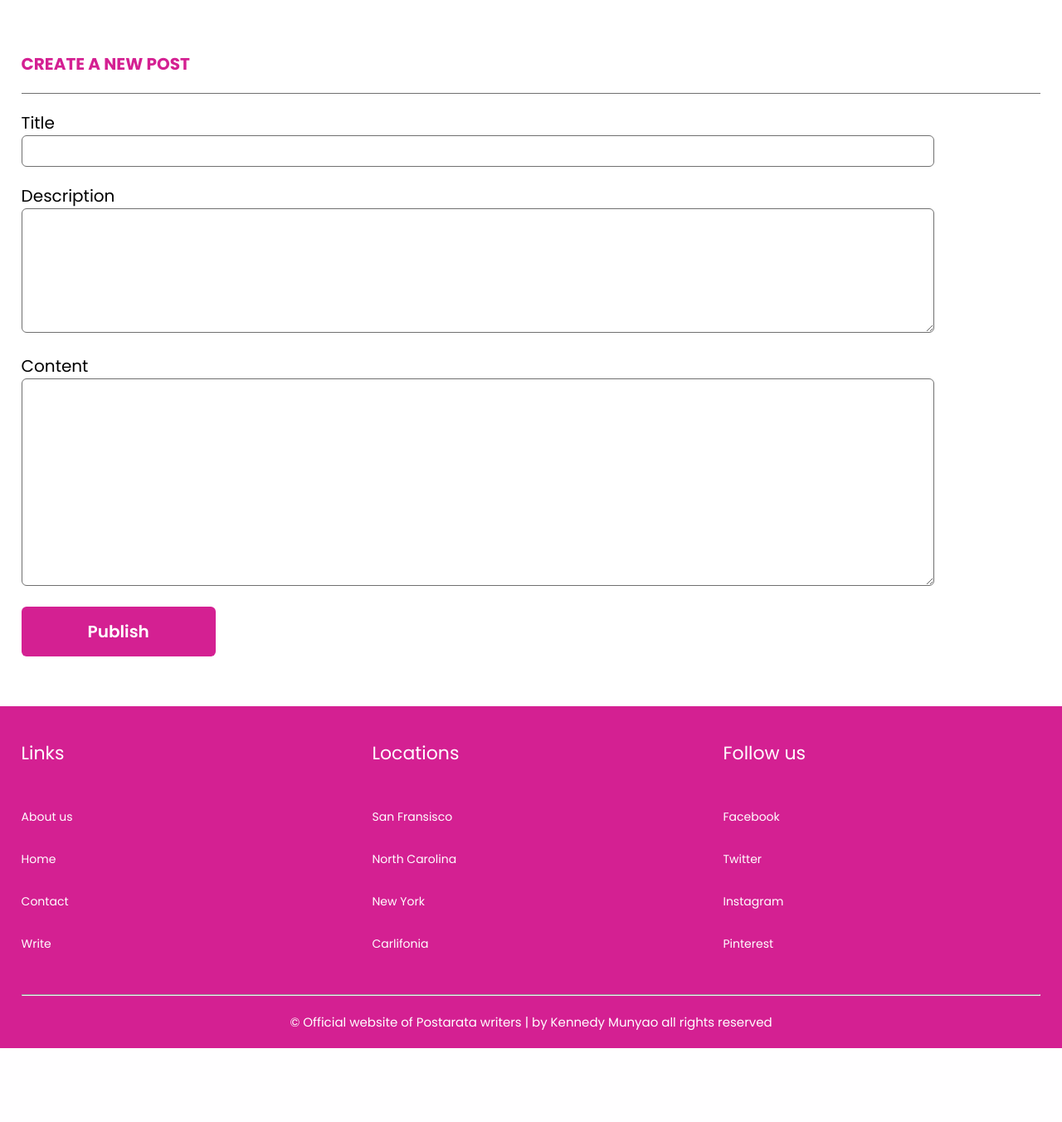
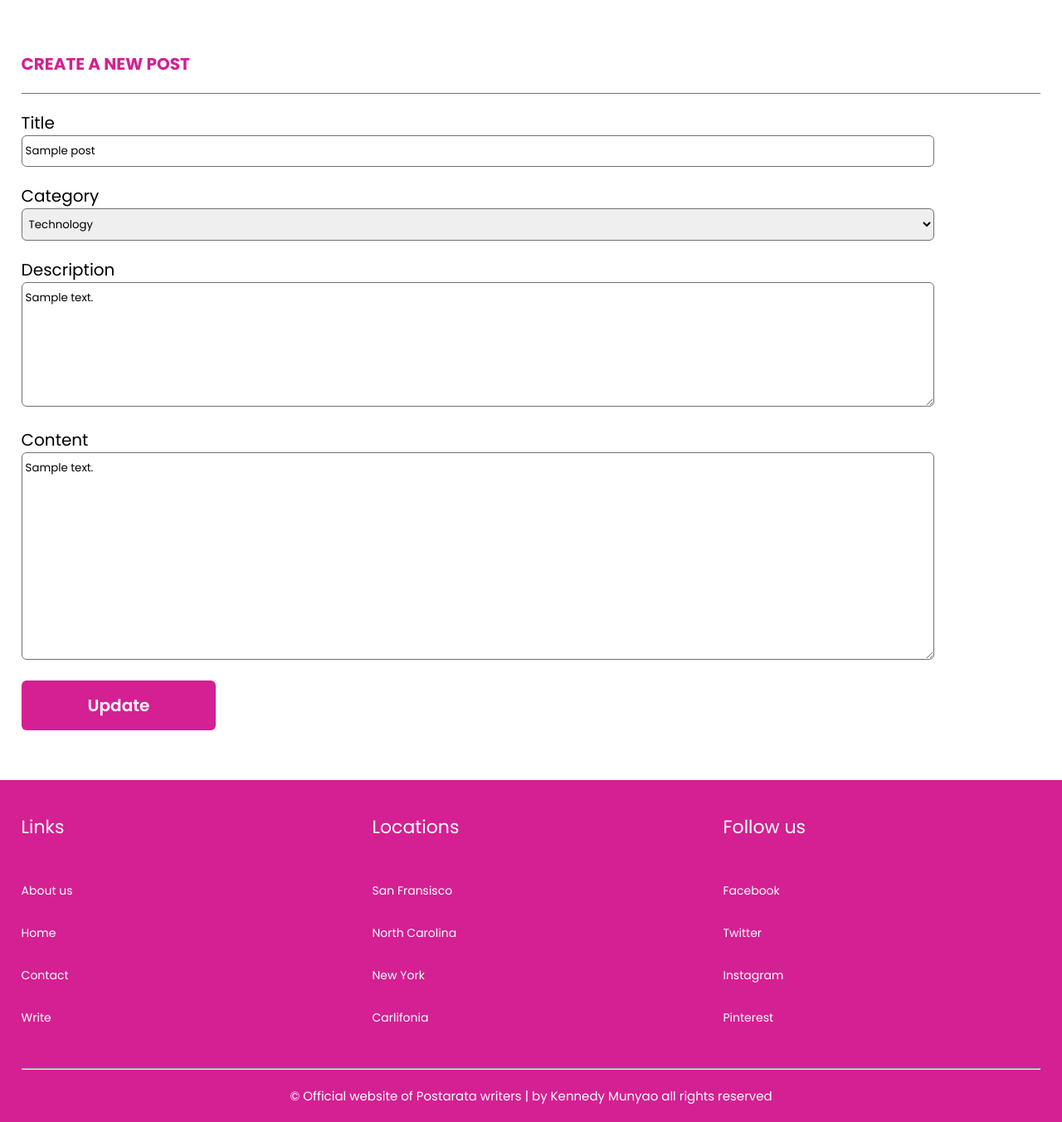
Before and after one commit to muendokennedy/crud-rest-api-php-MVC, a PHP site: page /create.php?id=1 in a window 1280 px wide. Shown: the part 58-1410 px from the top of the page at 83% size. Before the commit the page ends 1321 px from the top, so only its background shows below. Run offline with PHP 8.4, Linux system fonts and the light colour scheme; tables that the repository leaves empty or names only in its code hold one stand-in row (values such as "Sample post").

Commit message:
Created the data insertion php script and the data upadate script

```diff
--- /dev/null
+++ b/controller/postcotrl.class.php
@@ -0,0 +1,169 @@
+<?php
+
+require_once("../models/posts.class.php");
+
+
+class Postcotrl
+{
+  public $id;
+
+  public function showPost()
+  {
+
+    $post = new Posts();
+
+    $post->id = (isset($_GET["id"])) ? $_GET["id"] : die();
+
+    $post->read_post();
+
+    echo "<div class=\"post-title\"> {$post->title} </div>
+        <div class=\"post-content\">{$post->body}</div>";
+
+  }
+
+  public function show_posts_update_mode()
+  {
+
+    if(isset($_GET["id"])){
+
+      $post = new Posts();
+
+      $post->id = $_GET["id"];
+
+      $post->read_post();
+
+      echo "<div class=\"create-post-box\">
+            <h1>create a new post</h1>
+            <form action=\"../includes/update.includes.php\" method=\"POST\">
+              <div class=\"input-box\">
+                <label for=\"title\">Title</label>
+                <input type=\"text\" name=\"title\" id=\"title\" value=\"{$post->title}\">
+                <input type=\"hidden\" name=\"uid\" id=\"uid\" value=\"{$post->id}\">
+              </div>
+              <div class=\"input-box\">
+                <label for=\"category_name\">Category</label>
+                <select name=\"category_name\" id=\"category_name\">
+                  <option value=\"1\" >Technology</option>
+                  <option value=\"2\">Computer science</option>
+                  <option value=\"3\">Mechanical Engineering</option>
+                  <option value=\"4\">Agriculture</option>
+                </select>
+              </div>
+              <div class=\"input-box\">
+                <label for=\"desc\">Description</label>
+                <textarea name=\"desc\" id=\"desc\">{$post->description}</textarea>
+              </div>
+              <div class=\"input-box\">
+                <label for=\"content\">Content</label>
+                <textarea name=\"content\" id=\"content\">{$post->body}</textarea>
+              </div>
+              <div class=\"input-box\">
+                <button type=\"submit\" class=\"btn\" name=\"submit\">Update</button>
+              </div>
+            </form>
+            </div>";
+
+    } else {
+
+      echo "<div class=\"create-post-box\">
+            <h1>create a new post</h1>
+            <form action=\"../includes/update.includes.php\" method=\"POST\">
+              <div class=\"input-box\">
+                <label for=\"title\">Title</label>
+                <input type=\"text\" name=\"title\" id=\"title\">
+              </div>
+              <div class=\"input-box\">
+                <label for=\"category_name\">Category</label>
+                <select name=\"category_name\" id=\"category_name\">
+                  <option value=\"1\">Technology</option>
+                  <option value=\"2\">Computer science</option>
+                  <option value=\"3\">Mechanical Engineering</option>
+                  <option value=\"4\">Agriculture</option>
+                </select>
+              </div>
+              <div class=\"input-box\">
+                <label for=\"desc\">Description</label>
+                <textarea name=\"desc\" id=\"desc\"></textarea>
+              </div>
+              <div class=\"input-box\">
+                <label for=\"content\">Content</label>
+                <textarea name=\"content\" id=\"content\"></textarea>
+              </div>
+              <div class=\"input-box\">
+                <button type=\"submit\" class=\"btn\" name=\"submit\">Publish</button>
+              </div>
+            </form>
+            </div>";
+    }
+
+
+  }
+  public function showPosts()
+  {
+
+    $post = new Posts();
+
+    $result_set = $post->read_posts();
+
+    foreach($result_set as $result){
+
+      echo "<div class=\"post-box\">
+      <div class=\"content\">
+      <div class=\"title\">{$result["title"]}</div>
+      <div class=\"description\">{$result["description"]}</div>
+      </div>
+      <a href=\"post.php?id={$result["id"]}\" class=\"btn\">Read more</a>
+      </div>";
+
+    }
+
+  }
+  public function create_post($category_id, $title, $description, $body)
+  {
+    $post = new Posts();
+
+    if(!$this->empty_input($category_id, $title, $description, $body)){
+
+      header("Location: ../views/create.php?error=emptyinputs");
+
+      exit();
+
+    }
+
+    $post->create($category_id, $title, $description, $body);
+
+  }
+
+  public function update_post($category_id, $title, $description, $body)
+  {
+    $post = new Posts();
+
+    $post->id = $this->id;
+
+    if(!$this->empty_input($category_id, $title, $description, $body)){
+
+      header("Location: ../views/create.php?error=emptyinputs");
+
+      exit();
+
+    }
+    $post->update($category_id, $title, $description, $body);
+  }
+
+  public function empty_input($category_id, $title, $description, $body)
+  {
+      $result = "";
+
+    if(empty($category_id) || empty($title) || empty($description) || empty($body)){
+
+      $result = false;
+
+    } else{
+
+      $result = true;
+
+    }
+    return $result;
+
+  }
+}
--- a/controller/postcotrl.php
+++ /dev/null
@@ -1,41 +0,0 @@
-<?php
-
-require_once("../models/posts.class.php");
-
-
-class Postcotrl
-{
-  public function showPost()
-  {
-
-    $post = new Posts();
-
-    $post->id = $_GET["id"];
-
-    $post->read_post();
-
-    echo "<div class=\"post-title\"> {$post->title} </div>
-        <div class=\"post-content\">{$post->body}</div>";
-
-  }
-  public function showPosts()
-  {
-
-    $post = new Posts();
-
-    $result_set = $post->read_posts();
-
-    foreach($result_set as $result){
-
-      echo "<div class=\"post-box\">
-      <div class=\"content\">
-      <div class=\"title\">{$result["title"]}</div>
-      <div class=\"description\">{$result["description"]}</div>
-      </div>
-      <a href=\"post.php?id={$result["id"]}\" class=\"btn\">Read more</a>
-      </div>";
-
-    }
-
-  }
-}
--- a/models/posts.class.php
+++ b/models/posts.class.php
@@ -5,7 +5,7 @@ require_once("database.class.php");
 class Posts extends Database
 {
   private $conn;
-  private $table = "posts";
+  private $table = array("posts", "categories");
 
   // Post properties
   public $id;
@@ -15,6 +15,7 @@ class Posts extends Database
   public $description;
   public $body;
   public $created_at;
+  public $name;
 
   // constructor
   public function __construct()
@@ -29,7 +30,7 @@ class Posts extends Database
 
       $this->conn->setAttribute(PDO::ATTR_ERRMODE, PDO::ERRMODE_EXCEPTION);
 
-      $query = "SELECT c.name as category_name, p.id, p.category_id, p.title, p.description, p.body, p.created_at FROM {$this->table} p LEFT JOIN categories c ON p.category_id = c.id ORDER BY p.created_at DESC;";
+      $query = "SELECT c.name as category_name, p.id, p.category_id, p.title, p.description, p.body, p.created_at FROM {$this->table[0]} p LEFT JOIN categories c ON p.category_id = c.id ORDER BY p.created_at DESC;";
 
       $stmt = $this->conn->prepare($query);
 
@@ -53,7 +54,7 @@ class Posts extends Database
 
         $this->conn->setAttribute(PDO::ATTR_ERRMODE, PDO::ERRMODE_EXCEPTION);
 
-        $query = "SELECT c.name as category_name, p.id, p.category_id, p.title, p.description, p.body, p.created_at FROM {$this->table} p LEFT JOIN categories c ON p.category_id = c.id WHERE p.id = ? LIMIT 0,1;";
+        $query = "SELECT c.name as category_name, p.id, p.category_id, p.title, p.description, p.body, p.created_at FROM {$this->table[0]} p LEFT JOIN categories c ON p.category_id = c.id WHERE p.id = ? LIMIT 0,1;";
 
         $stmt = $this->conn->prepare($query);
 
@@ -76,4 +77,47 @@ class Posts extends Database
 
     }
   }
+
+  public function create($category_id, $title, $description, $body)
+  {
+    $query = "INSERT INTO {$this->table[0]}(category_id, title, description, body) VALUES(:category_id, :title,:description,:body);";
+
+    $stmt = $this->conn->prepare($query);
+
+
+    $this->category_id = htmlspecialchars(strip_tags($category_id));
+    $this->title = htmlspecialchars(strip_tags($title));
+    $this->description = htmlspecialchars(strip_tags($description));
+    $this->body = htmlspecialchars(strip_tags($body));
+
+    $stmt->bindParam(":category_id", $this->category_id);
+    $stmt->bindParam(":title", $this->title);
+    $stmt->bindParam(":description", $this->description);
+    $stmt->bindParam(":body", $this->body);
+
+    $stmt->execute();
+  }
+
+  public function update($category_id, $title, $description, $body)
+  {
+    $query = "UPDATE {$this->table[0]} SET category_id = :category_id, title = :title,description = :description, body = :body WHERE id = :id;";
+
+    $stmt = $this->conn->prepare($query);
+
+
+    $this->category_id = htmlspecialchars(strip_tags($category_id));
+    $this->title = htmlspecialchars(strip_tags($title));
+    $this->description = htmlspecialchars(strip_tags($description));
+    $this->body = htmlspecialchars(strip_tags($body));
+
+    $stmt->bindParam(":category_id", $this->category_id);
+    $stmt->bindParam(":title", $this->title);
+    $stmt->bindParam(":description", $this->description);
+    $stmt->bindParam(":body", $this->body);
+    $stmt->bindParam(":id", $this->id);
+
+     //echo $this->id;
+
+    $stmt->execute();
+  }
 }
--- a/views/create.php
+++ b/views/create.php
@@ -3,26 +3,13 @@
 require_once("header.php");
 
 ?>
-  <div class="create-post-box">
-    <h1>create a new post</h1>
-    <form action="#">
-      <div class="input-box">
-        <label for="title">Title</label>
-        <input type="text" name="title" id="title">
-      </div>
-      <div class="input-box">
-        <label for="desc">Description</label>
-        <textarea name="desc" id="desc"></textarea>
-      </div>
-      <div class="input-box">
-        <label for="content">Content</label>
-        <textarea name="content" id="content"></textarea>
-      </div>
-      <div class="input-box">
-        <button type="submit" class="btn" name="submit">Publish</button>
-      </div>
-    </form>
-  </div>
+<?php
+
+$post_update = new Postcotrl();
+
+$post_update->show_posts_update_mode();
+
+?>
 <?php
 
 require_once("footer.php");
--- a/views/header.php
+++ b/views/header.php
@@ -1,6 +1,6 @@
 <?php
 
-require_once("../controller/postcotrl.php");
+require_once("../controller/postcotrl.class.php");
 
 ?>
 
--- a/views/style.css
+++ b/views/style.css
@@ -149,7 +149,9 @@ hr{
   display: block;
   font-size: 2rem;
 }
-.create-post-box .input-box input, .create-post-box .input-box textarea{
+.create-post-box .input-box input,
+.create-post-box .input-box textarea,
+.create-post-box .input-box select{
   width: 100%;
   padding: .8rem .4rem;
   border-radius: .6rem;
```
Also changed, not shown: includes/create.includes.php (added, +32 -0 lines), includes/update.includes.php (added, +36 -0 lines), views/post.php (+9 -1 lines).
